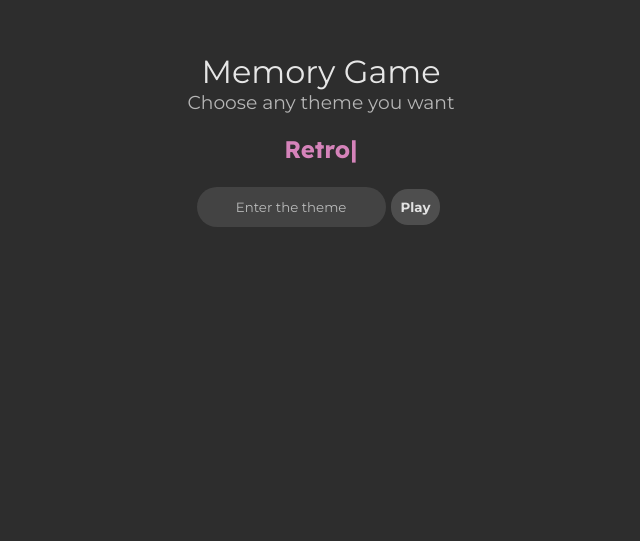
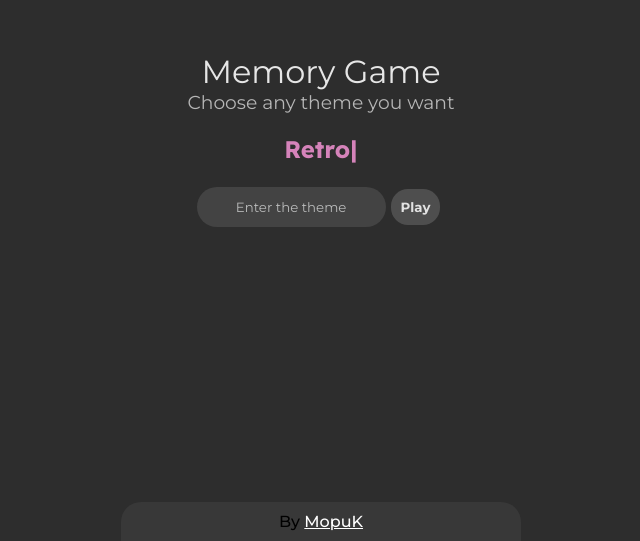
Before and after one commit to mopuk/memory-game, a React (Vite) app in the folder frontend/: page / in a window 1280 px wide. Shown: the part 259-800 px from the top of the page, without its empty margins (319-959 px from the left). Built offline with nearby package versions, Linux system fonts and the light colour scheme.

Commit message:
Added footer and upgraded back button

```diff
--- a/frontend/package.json
+++ b/frontend/package.json
@@ -13,7 +13,6 @@
   "dependencies": {
     "dotenv": "^16.4.7",
     "react": "^18.3.1",
-    "react-dom": "^18.3.1",
     "react-router-dom": "^7.1.1",
     "react-type-animation": "^3.2.0"
   },
--- a/frontend/src/App.jsx
+++ b/frontend/src/App.jsx
@@ -1,5 +1,12 @@
-import { Outlet } from "react-router";
+import { Outlet, Link } from "react-router-dom";
 
 export default function App() {
-    return <Outlet />;
+    return (
+    <>
+        <Outlet />
+        <footer>By{" "}
+            <Link to="https://github.com/mopuk">MopuK</Link>
+        </footer>
+    </>
+    );
 }
--- a/frontend/src/components/Game.jsx
+++ b/frontend/src/components/Game.jsx
@@ -1,7 +1,7 @@
 import { useEffect, useState } from "react";
 import styles from "./Game.module.css";
 import { useSearchParams, Link } from "react-router-dom";
-import fetchImages from './utils/fetchImages.js';
+import fetchImages from '../utils/fetchImages.js';
 
 
 export default function Gallery() {
@@ -74,7 +74,7 @@ export default function Gallery() {
 
     return (
         <div className={styles.container}>
-            <Link to="/" className={styles["back-button"]}>
+            <Link to="/" className={`${styles["back-button"]} ${styles["flex-centered"]}`}>
                     <svg
                         height="20px"
                         id="Layer_1"
@@ -86,14 +86,15 @@ export default function Gallery() {
                         xmlns="http://www.w3.org/2000/svg"
                         xmlnsXlink="http://www.w3.org/1999/xlink"
                     >
-                        <polygon points="352,128.4 319.7,96 160,256 160,256 160,256 319.7,416 352,383.6 224.7,256 " />
+                        <polygon fill="#AAAAAA" points="352,128.4 319.7,96 160,256 160,256 160,256 319.7,416 352,383.6 224.7,256 " />
                     </svg>
+                    Back
             </Link>
+            <Stats counter={clickedImagesIds.length} best={best} />
             {isLoading ? (
                 <span className={styles.loader}></span>
             ) : (
                 <>
-                    <Stats counter={clickedImagesIds.length} best={best} />
                     <div className={styles.gallery}>
                         {positions.map((position) => {
                             return (
--- a/frontend/src/components/Game.module.css
+++ b/frontend/src/components/Game.module.css
@@ -5,18 +5,22 @@
 }
 
 .back-button {
+    align-self: flex-start;
     background-color: #4e4e4e;
-    position: absolute;
-    top: 20px;
-    left: 20px;
-    width: 30px;
-    height: 30px;
-    border-radius: 50%;
-    padding: 5px;
+    /* width: 30px;
+    height: 30px; */
+    border-radius: 20px;
+    padding: 5px 10px;
+    margin-top: 1rem;
+    color:white;
+    text-decoration: none;
+    font-family: "Lexend", serif;
+    font-weight: 400;
 }
 
 .container {
-    width: fit-content;
+    width: 630px;
+    padding-bottom: 25px;
     min-height: 100vh;
     height: fit-content;
     display: flex;
@@ -37,7 +41,7 @@
 
 .stats-container {
     width: 630px;
-    margin-top: 20px;
+    margin-top: 1rem;
     display: flex;
     justify-content: space-between;
     color: rgb(179, 179, 179);
--- a/frontend/src/index.css
+++ b/frontend/src/index.css
@@ -18,3 +18,23 @@
     justify-content: center;
     align-items: center;
 }
+
+footer {
+    position: fixed;
+    bottom: 0;
+    width: 400px;
+    border-radius: 20px 20px 0 0;
+    background-color: rgb(56, 56, 56);
+    text-align: center;
+    padding: 10px 0;
+    font-family: "Montserrat", serif;
+    font-weight: 500;
+}
+
+footer a:link, footer a:visited {
+    color: white;
+}
+
+footer a:link:hover, footer a:visited:hover {
+    color: rgb(197, 197, 197);
+}
--- a/frontend/src/utils/fetchImages.js
+++ b/frontend/src/utils/fetchImages.js
@@ -9,7 +9,7 @@ export default async function fetchImages(theme) {
         if (response.ok) {
             return responseJSON.results;
         } else {
-            const errorMessage = responseJSON.error.message || 'Unknown error';
+            const errorMessage = response.error.message || 'Unknown error';
             throw new Error(`Error fetching images from API: ${errorMessage}`);
         }
     } catch (err) {
```
Also changed, not shown: 1 other file (tests, documents, lock files or other folders).
